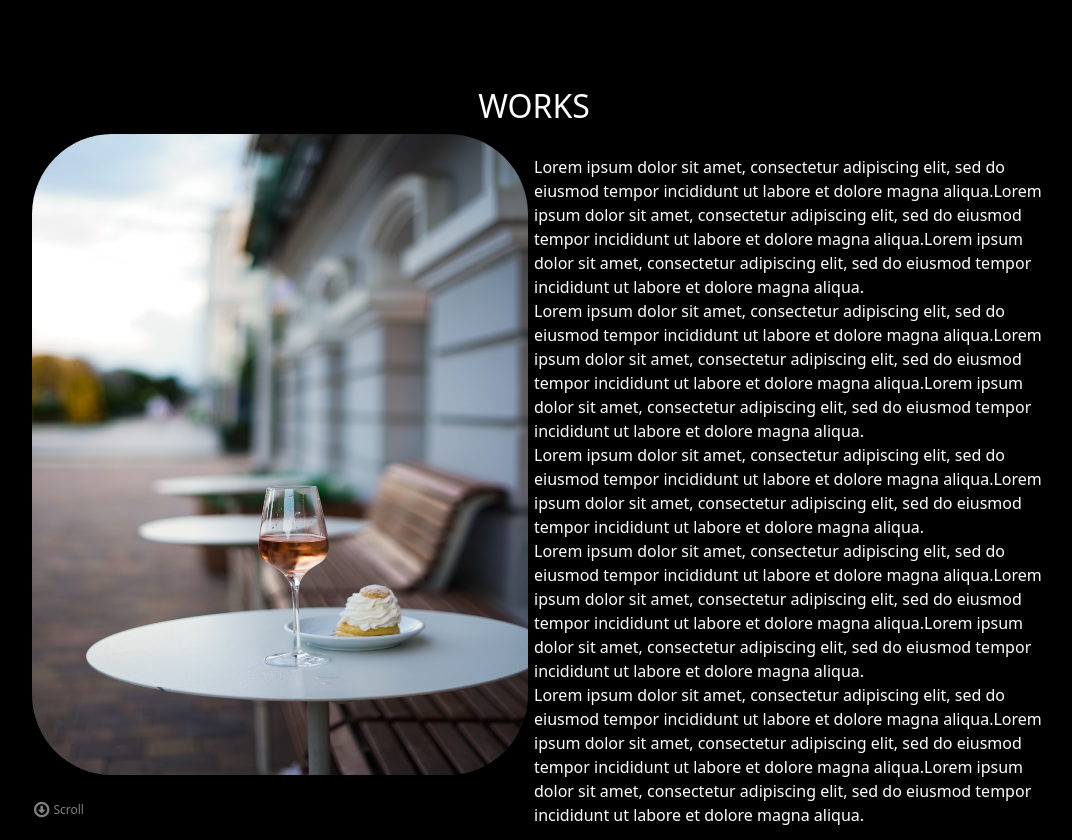
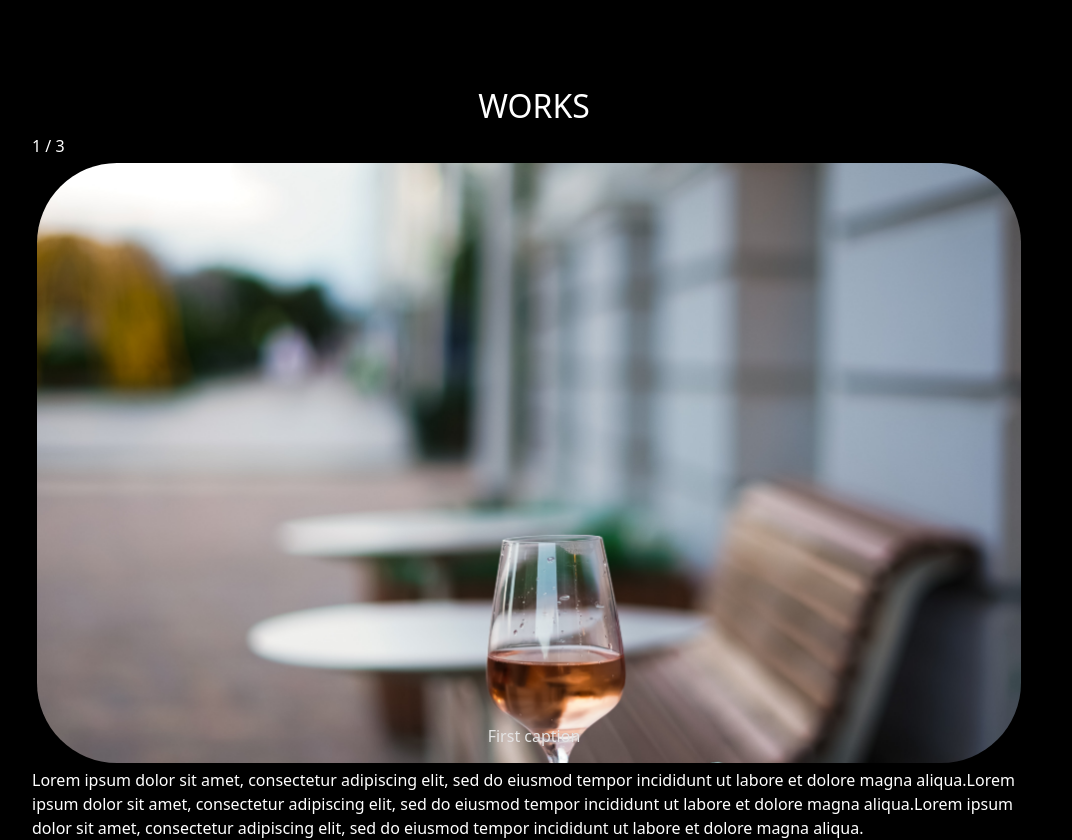
Before and after one commit to okore-lens/portfolio-angular, an Angular app: page / in a window 1280 px wide. Shown: the part 2300-3140 px from the top of the page, without its empty margins (106-1178 px from the left). Built offline with nearby package versions, Linux system fonts and the light colour scheme.

Commit message:
Cpmmited

```diff
--- a/src/app/components/works/works.component.html
+++ b/src/app/components/works/works.component.html
@@ -1,7 +1,57 @@
 <div class="work">
   <h2>WORKS</h2>
   <div class="image">
-    <img src="../../../assets/images/work-img.jpg" alt="An image of a bulb" />
+    <div class="img-container">
+      <div class="MessageInfo">1 / 3</div>
+      <img src="../../../assets/images/work-img.jpg" alt="An image of a bulb" />
+      <div class="Info">First caption</div>
+    </div>
+
+    <!-- Slideshow container
+    <div class="slideshow-container fade">
+       //Full images with numbers and message Info
+      <div class="Containers">
+        <div class="MessageInfo">1 / 3</div>
+        <img
+        src="../../../assets/images/work-img.jpg"
+        alt="An image of a bulb"
+        style="width: 100%"
+      />
+        <div class="Info">First caption</div>
+      </div>
+
+      <div class="Containers">
+        <div class="MessageInfo">2 / 3</div>
+        <img
+        src="../../../assets/images/work-img.jpg"
+        alt="An image of a bulb"
+        style="width: 100%"
+      />
+        <div class="Info">Second Caption</div>
+      </div>
+
+      <div class="Containers">
+        <div class="MessageInfo">3 / 3</div>
+        <img
+          src="../../../assets/images/work-img.jpg"
+          alt="An image of a bulb"
+          style="width: 100%"
+        />
+        <div class="Info">Third Caption</div>
+      </div>
+
+     //Back and forward buttons
+      <a class="Back" onclick="plusSlides(-1)">&#10094;</a>
+      <a class="forward" onclick="plusSlides(1)">&#10095;</a>
+    </div>
+    <br />
+
+    //The circles/dots
+    <div style="text-align: center">
+      <span class="dots" onclick="currentSlide(1)"></span>
+      <span class="dots" onclick="currentSlide(2)"></span>
+      <span class="dots" onclick="currentSlide(3)"></span>
+    </div> -->
   </div>
   <div class="text">
     <p>
--- a/src/app/components/works/works.component.scss
+++ b/src/app/components/works/works.component.scss
@@ -9,28 +9,151 @@
   }
 
   .image {
-    img {
-      width: 496px;
-      height: 641px;
-      border-radius: 80px;
+    position: relative;
+    .img-container {
+      img {
+        width: 98%;
+        max-height: 600px;
+        object-fit: cover;
+        object-position: center center;
+        border-radius: 80px;
+        margin: 5px;
+      }
+      .Info {
+        color: #e3e3e3;
+        font-size: 16px;
+        padding: 10px 14px;
+        position: absolute;
+        bottom: 10px;
+        width: 100%;
+        text-align: center;
+      }
     }
   }
   .text {
-    position: absolute;
-    float: right;
-    left: 50%;
-    top: 10%;
-    width: 50%;
+    // position: absolute;
+    // float: right;
+    // left: 50%;
+    // top: 10%;
+    // width: 50%;
 
     button {
       background-color: #042b79;
       color: #ffffff;
       padding: 5px;
       font-size: 11px;
-      border-radius: 8px;
+      text-align: center;
     }
   }
   .scroll {
     margin: 8px;
   }
 }
+
+// * {
+//   box-sizing: border-box;
+// }
+
+// /* Slideshow container */
+// .slideshow-container {
+//   max-width: 1000px;
+//   position: relative;
+//   margin: auto;
+// }
+
+// /* Make the images invisible by default */
+// .Containers {
+//   display: none;
+// }
+
+// /* forward & Back buttons */
+// .Back,
+// .forward {
+//   cursor: pointer;
+//   position: absolute;
+//   top: 48%;
+//   width: auto;
+//   margin-top: -23px;
+//   padding: 17px;
+//   color: grey;
+//   font-weight: bold;
+//   font-size: 19px;
+//   transition: 0.4s ease;
+//   border-radius: 0 5px 5px 0;
+//   user-select: none;
+// }
+
+// /* Place the "forward button" to the right */
+// .forward {
+//   right: 0;
+//   border-radius: 4px 0 0 4px;
+// }
+
+// /*when the user hovers,add a black background with some little opacity */
+// .Back:hover,
+// .forward:hover {
+//   background-color: rgba(0, 0, 0, 0.8);
+// }
+
+// /* Caption Info */
+// .Info {
+//   color: #e3e3e3;
+//   font-size: 16px;
+//   padding: 10px 14px;
+//   position: absolute;
+//   bottom: 10px;
+//   width: 100%;
+//   text-align: center;
+// }
+
+// /* Worknumbering (1/3 etc) */
+// .MessageInfo {
+//   color: #f2f2f3;
+//   font-size: 14px;
+//   padding: 10px 14px;
+//   position: absolute;
+//   top: 0;
+// }
+
+// /* The circles or bullets and indicators */
+// .dots {
+//   cursor: pointer;
+//   height: 16px;
+//   width: 16px;
+//   margin: 0 3px;
+//   background-color: #acc;
+//   border-radius: 50%;
+//   display: inline-block;
+//   transition: background-color 0.5s ease;
+// }
+
+// .enable,
+// .dots:hover {
+//   background-color: #717161;
+// }
+
+// /* Faint animation */
+// .fade {
+//   -webkit-animation-name: fade;
+//   -webkit-animation-duration: 1.4s;
+//   animation-name: fade;
+//   animation-duration: 1.4s;
+// }
+
+// @-webkit-keyframes fade {
+//   from {
+//     opacity: 0.5;
+//   }
+//   to {
+//     opacity: 2;
+//   }
+// }
+
+// @keyframes fade {
+//   from {
+//     opacity: 0.5;
+//   }
+//   to {
+//     opacity: 2;
+//   }
+// }
```
